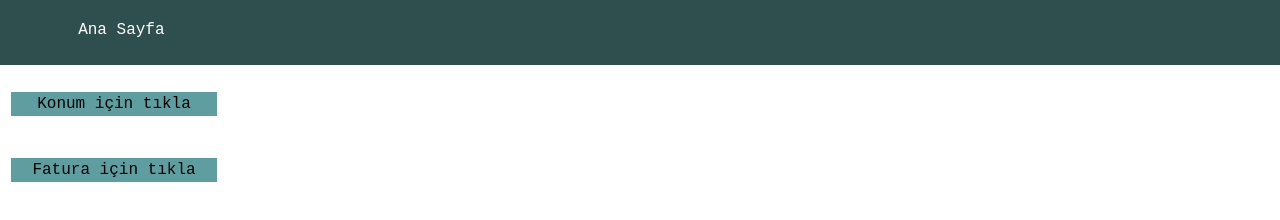
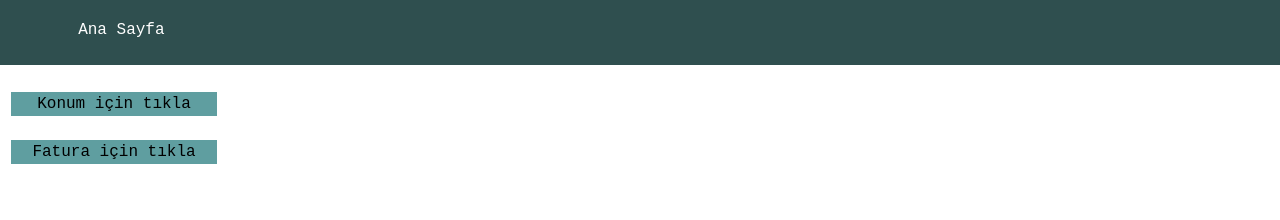
Before and after one commit to AmyDoesMath/amydoesmath.github.io, a plain HTML site: page fllqr.html in a window 1280 px wide. Drawn offline with Linux system fonts and the light colour scheme.

Commit message:
why isnt it workig

```diff
--- a/fllqr.html
+++ b/fllqr.html
@@ -21,8 +21,8 @@
         <div id="topbar">
             <a id="topbarlink" class="topbar" href="fllqr.html">Ana Sayfa</a>
         </div><br><br>
-        <a id="konum">Konum için tıkla</a><br><br>
-        <a id="fatura">Fatura için tıkla</a><br><br>
+        <a id="konum">Konum için tıkla</a><br>
+        <a id="fatura">Fatura için tıkla</a>
 
         <script>
             let type = window.decodeURI(window.location.hash.substr(1))
```
Also changed, not shown: fatura.html (+1 -1 lines).
